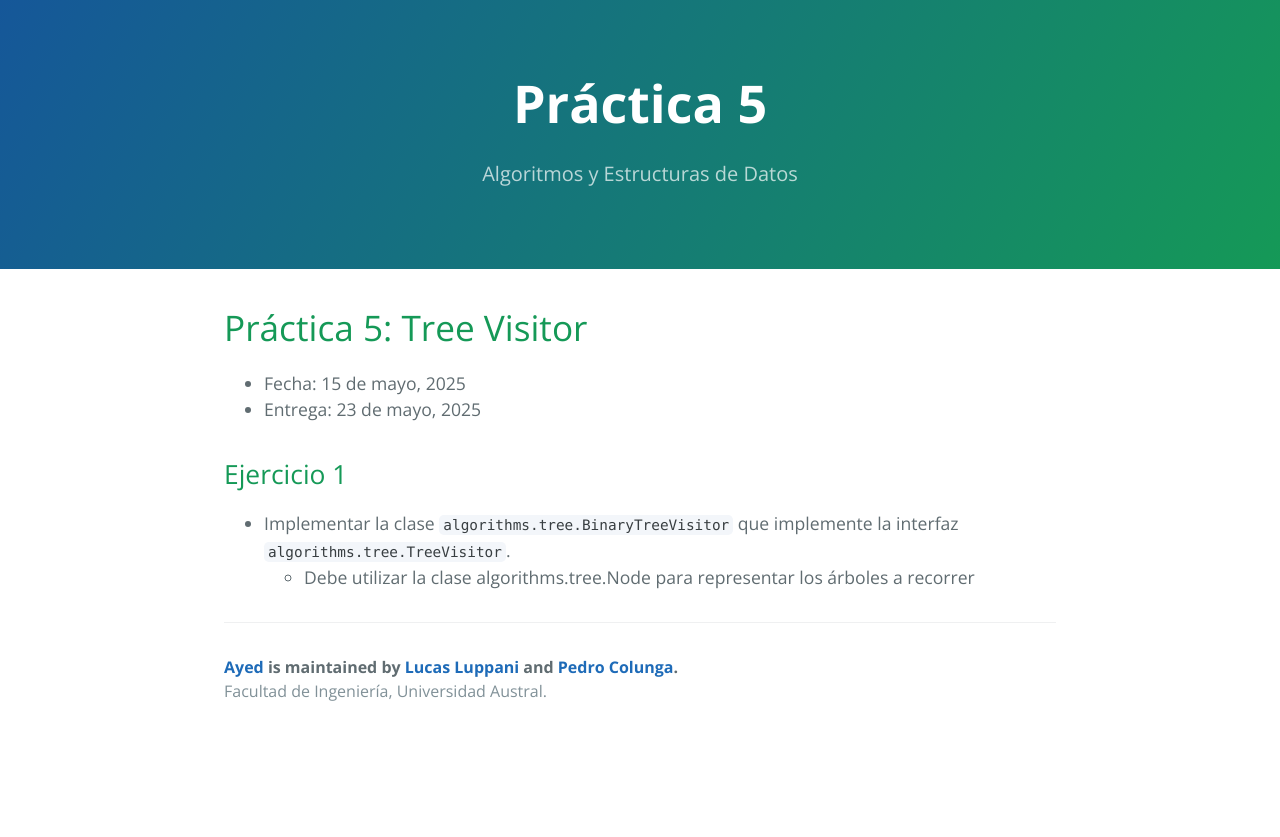
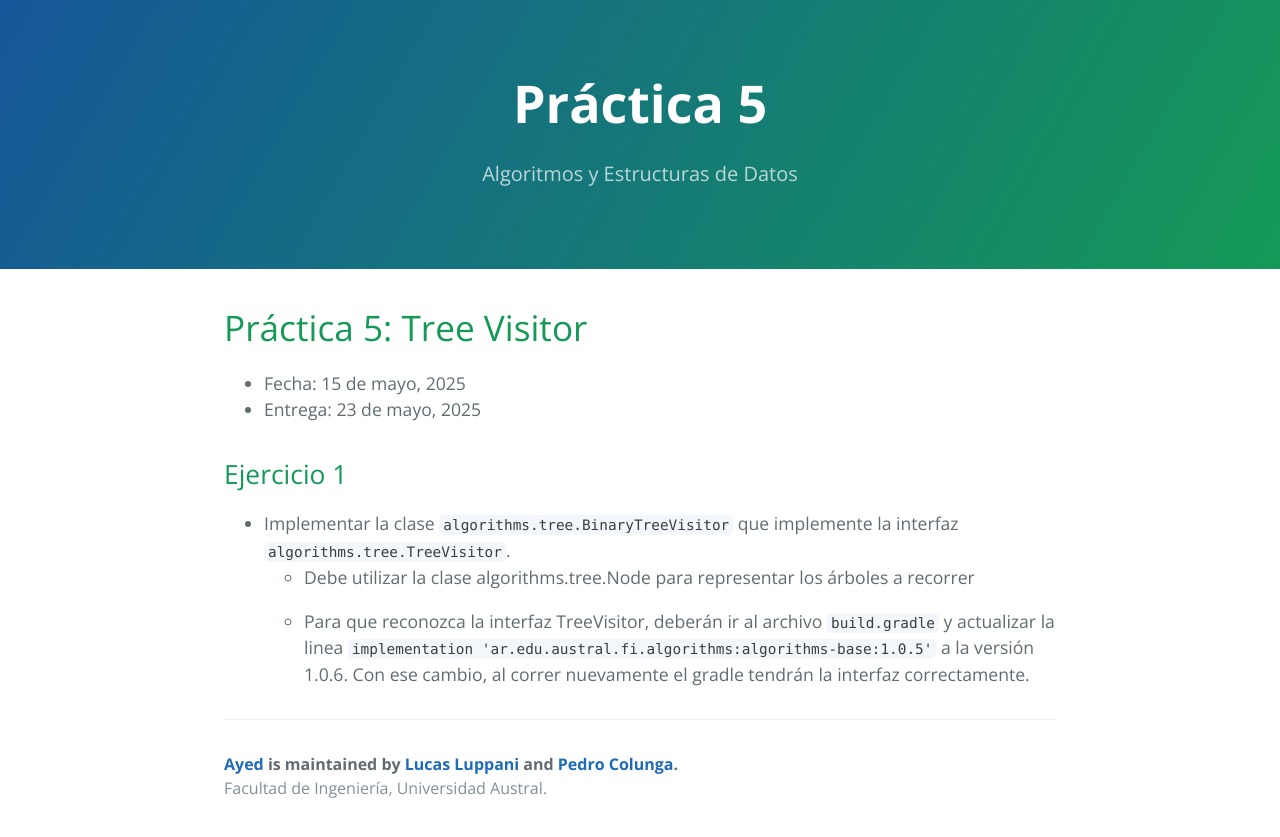
Before and after one commit to FacultadDeIngenieria/ayed, a Jekyll site: the page built from practice/tp5.md, in a window 1280 px wide. Shown: the top 837 px of the page. Built offline with Jekyll 4.4.1, drawn with Linux system fonts in a browser that asks for light colours.

Commit message:
Update tp5.md

```diff
--- a/practice/tp5.md
+++ b/practice/tp5.md
@@ -13,3 +13,5 @@ permalink: /practice/5
 
 * Implementar la clase `algorithms.tree.BinaryTreeVisitor` que implemente la interfaz `algorithms.tree.TreeVisitor`.
   * Debe utilizar la clase algorithms.tree.Node para representar los árboles a recorrer
+
+  * Para que reconozca la interfaz TreeVisitor, deberán ir al archivo `build.gradle` y actualizar la linea `implementation 'ar.edu.austral.fi.algorithms:algorithms-base:1.0.5'` a la versión 1.0.6. Con ese cambio, al correr nuevamente el gradle tendrán la interfaz correctamente.
```
